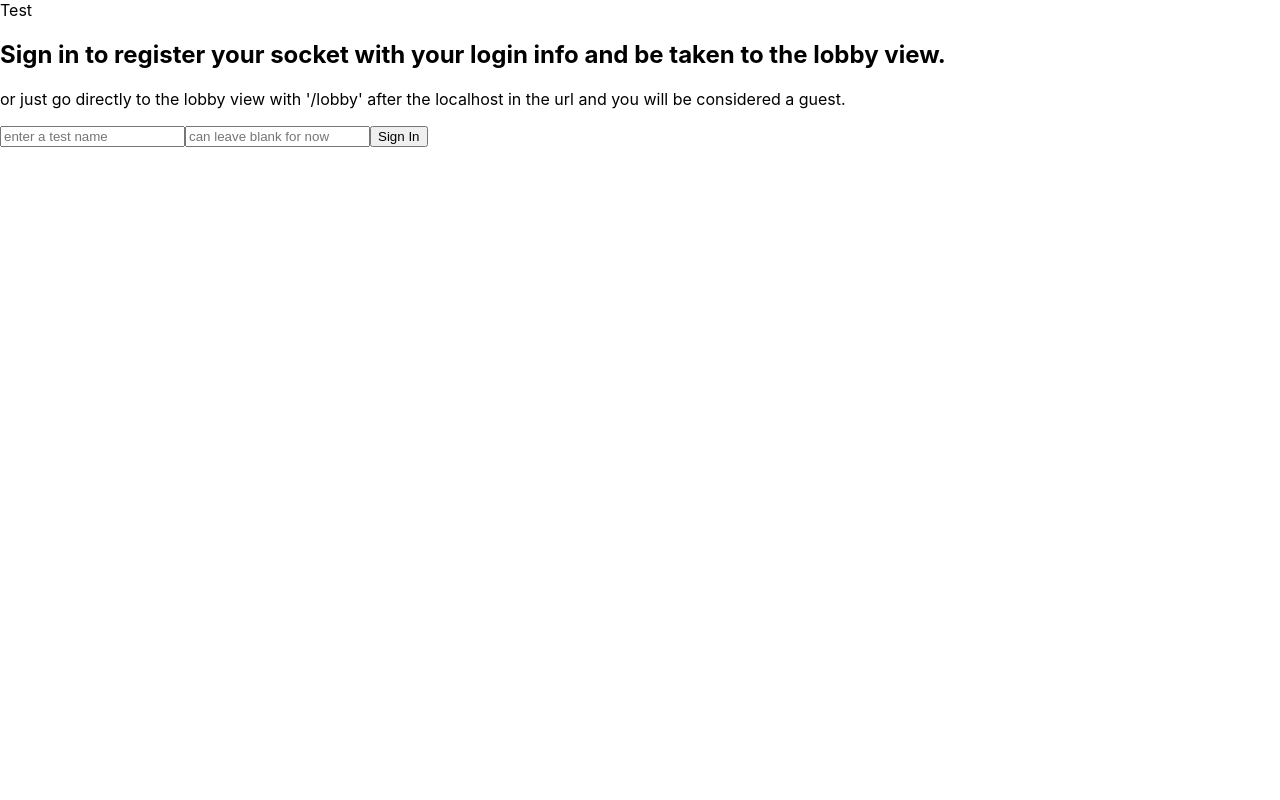
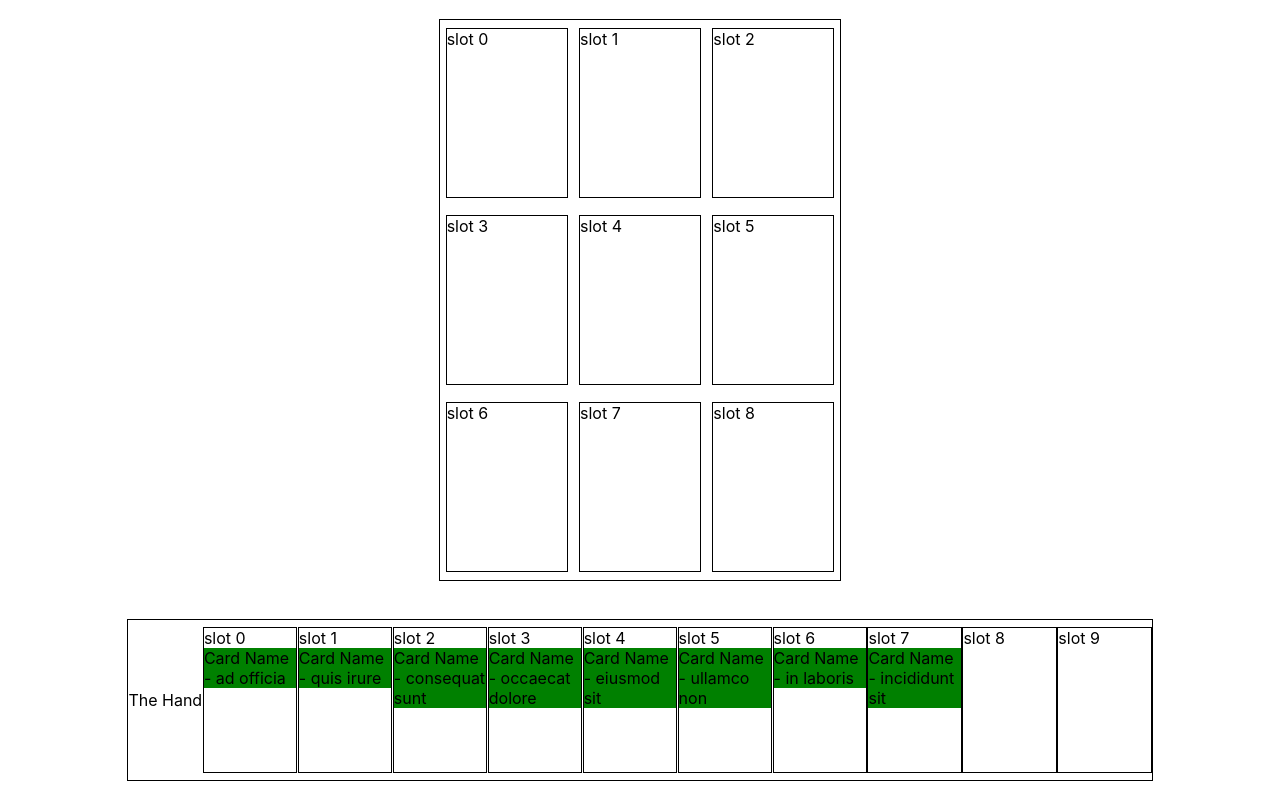
Before and after one commit to vicdotexe/test-mernsocket, a React (Create React App) app in the folder client/: page / in a window 1280 px wide. Built offline with nearby package versions, Linux system fonts and the light colour scheme; no server answers.

Commit message:
testing out react-dnd for drag and drop, using a temporary game component structure... Actually got it working, but it's very very hacked together as I don't know much about state and context

```diff
--- a/client/package.json
+++ b/client/package.json
@@ -7,7 +7,10 @@
     "@testing-library/jest-dom": "^5.16.5",
     "@testing-library/react": "^13.4.0",
     "@testing-library/user-event": "^13.5.0",
+    "lorem-ipsum": "^2.0.8",
     "react": "^18.2.0",
+    "react-dnd": "^16.0.1",
+    "react-dnd-html5-backend": "^16.0.1",
     "react-dom": "^18.2.0",
     "react-router": "^6.4.3",
     "react-router-dom": "^6.4.3",
--- a/client/src/App.js
+++ b/client/src/App.js
@@ -1,11 +1,8 @@
 import React, { useEffect, useState } from 'react';
 import logo from './logo.svg';
 import './App.css';
-import ChatBox from './components/Chat/ChatBox';
-import SignInForm from './components/SignInForm';
 import {BrowserRouter as Router, Routes, Route} from 'react-router-dom'
-import SignIn from './views/SignIn'
-import Lobby from './views/Lobby';
+import { GameView } from './components/App/GameView';
 function App() {
 
 
@@ -13,11 +10,11 @@ function App() {
 
       <Router>
         <div>
-          <div>Test</div>
-        <Routes>
+          <GameView/>
+        {/* <Routes>
           <Route path="/" element={<SignIn></SignIn>}/>
           <Route path='/lobby' element={<Lobby></Lobby>}/>
-        </Routes>
+        </Routes> */}
         </div>
       </Router>
   );
--- /dev/null
+++ b/client/src/components/App/GameView.jsx
@@ -0,0 +1,26 @@
+import { GameField } from "../GameComponents/GameField"
+import '../../views/gameStyles.css'
+import { Card } from "../GameComponents/Card";
+import {LoremIpsum} from 'lorem-ipsum';
+import { DndProvider } from 'react-dnd'
+import { HTML5Backend } from 'react-dnd-html5-backend'
+
+const lorem = new LoremIpsum();
+
+export const GameView = () =>{
+
+    const startingMeta = [];
+    for (let i = 0; i < 8; i++){
+        const meta={
+            name:lorem.generateWords(2)
+        };
+        startingMeta.push(meta)
+    }
+    return (
+        <div className="gameView">
+            <DndProvider backend={HTML5Backend}>
+                <GameField startingMeta={startingMeta}/>
+            </DndProvider>
+        </div>
+    )
+}
--- /dev/null
+++ b/client/src/components/GameComponents/Card.jsx
@@ -0,0 +1,28 @@
+import { useState } from "react";
+import {useDrag} from 'react-dnd';
+
+export const Card = (props) =>{
+    const meta = props.meta;
+
+    const [{isDragging}, dragRef] = useDrag(
+        () => ({
+          type: 'card',
+          item:meta,
+          collect: (monitor) => ({
+            isDragging: monitor.isDragging()
+          }),
+          end:(item, monitor) =>{
+            if (item && monitor.getDropResult()){
+                props.unslot();
+            }
+          }
+        })
+      )
+
+
+    return (
+        <div className="card" ref={dragRef} style={{background: isDragging ? 'orange' : 'green'}}>
+            Card Name - {meta.name}
+        </div>
+    )
+}
--- /dev/null
+++ b/client/src/components/GameComponents/GameField.jsx
@@ -0,0 +1,12 @@
+import { Grid } from "./Grid"
+import { Hand } from "./Hand"
+
+export const GameField = (props)=>{
+
+    return (
+        <div className="gameField">
+            <Grid/>
+            <Hand startingMeta={props.startingMeta}/>
+        </div>
+    )
+}
--- /dev/null
+++ b/client/src/components/GameComponents/Grid.jsx
@@ -0,0 +1,16 @@
+import { Slot } from "./Slot";
+
+export const Grid = ()=>{
+    const slots = []
+
+    for (let i = 0; i < 9; i++){
+        const slot = <Slot slotType="gridSlot" unslot={()=>{}} key={`slot-${i}`} id={i}></Slot>;
+        slots.push(slot);
+    }
+
+    return (
+        <div className="grid">
+            {slots}
+        </div>
+    )
+}
--- /dev/null
+++ b/client/src/components/GameComponents/Hand.jsx
@@ -0,0 +1,23 @@
+import { Slot } from "./Slot";
+
+
+
+export const Hand = (props)=>{
+    const slots = []
+
+    for (let i = 0; i < 10; i++){
+        let meta = null;
+        if (i < props.startingMeta.length){
+            meta = props.startingMeta[i];
+        }
+        const slot = <Slot meta={meta} slotType="handSlot" key={`slot-${i}`} id={i}></Slot>;
+        slots.push(slot);
+    }
+
+    return (
+        <div className="hand">
+            The Hand
+            {slots}
+        </div>
+    )
+}
--- /dev/null
+++ b/client/src/components/GameComponents/Slot.jsx
@@ -0,0 +1,40 @@
+import React, {useState} from 'react';
+import { useDrop } from 'react-dnd';
+import {Card} from './Card'
+
+export const Slot = (props)=>{
+
+
+    const placeCard = (card) => {
+        setCard(card);
+    }
+
+    const removeCard = () => {
+        setCard(null);
+    }
+    let startingCard = null;
+    if (props.meta){
+        startingCard = <Card meta={props.meta} unslot={removeCard}/>
+    }
+    const [card, setCard] = useState(startingCard);
+    const [basket, setBasket] = useState([])
+    const [{ isOver }, dropRef] = useDrop({
+        accept: props.slotType == 'gridSlot' ? 'card' : 'none',
+        drop: (item) => setBasket((basket) => {
+                                placeCard(<Card meta={item} unslot={()=>removeCard()}></Card>);
+                                return !basket.includes(item) ? [...basket, item] : basket
+                            }),
+        collect: (monitor) => ({
+            isOver: monitor.isOver()
+        })
+    })
+
+
+
+    return (
+        <div className={props.slotType} ref={dropRef} style={{background:isOver ? "yellow":"white"}}>
+            slot {props.id}
+            {card}
+        </div>
+    )
+}
--- /dev/null
+++ b/client/src/views/gameStyles.css
@@ -0,0 +1,43 @@
+.gameField{
+    display:flex;
+    flex-direction: column;
+    justify-content: space-around;
+    align-items: center;
+    align-content: space-around;
+    height: 100vh;
+}
+
+.gameView{
+
+}
+
+.grid{
+ display:flex;
+ flex-wrap: wrap;
+ width:50vh;
+ height:70vh;
+ border: 1px solid black;
+ justify-content: space-around;
+ align-content: space-around;
+}
+
+.hand{
+display:flex;
+width:80vw;
+height: 20vh;
+border: 1px solid black;
+justify-content: space-around;
+align-items: center;
+}
+
+.gridSlot{
+width:30%;
+height:30%;
+border: 1px solid black;
+}
+
+.handSlot{
+    width:9%;
+    height:90%;
+    border: 1px solid black;
+}
```
